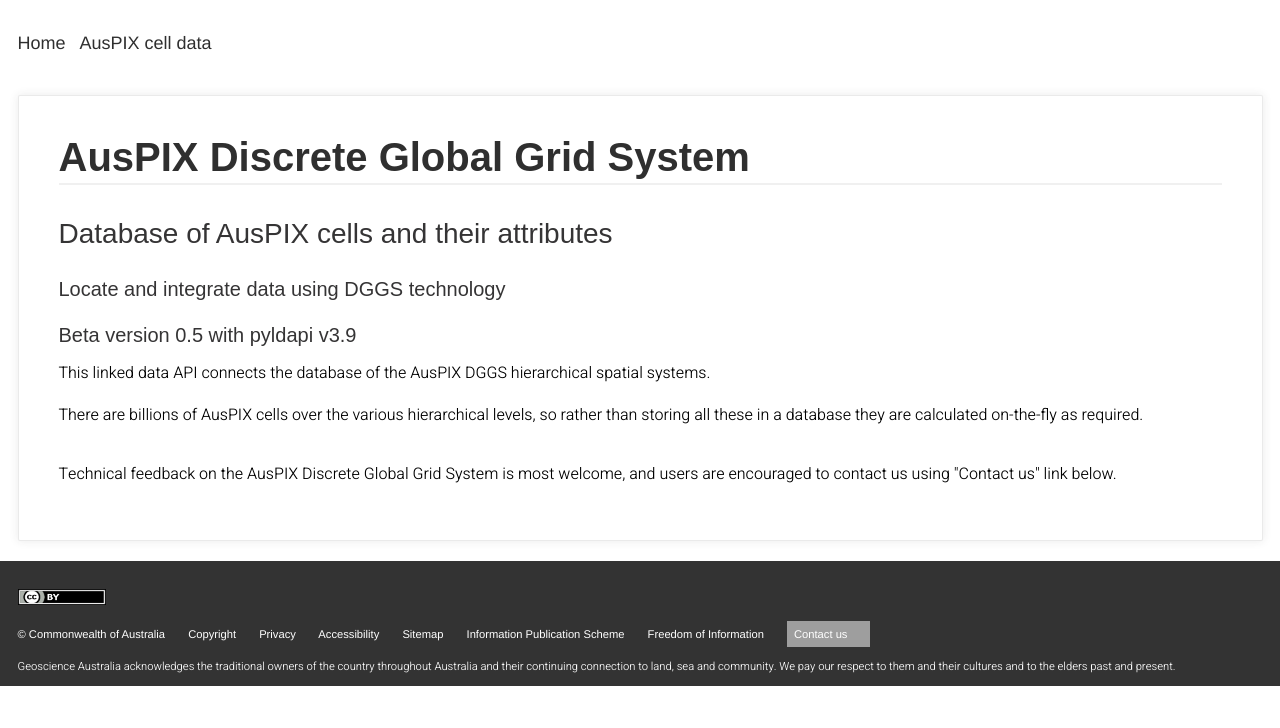
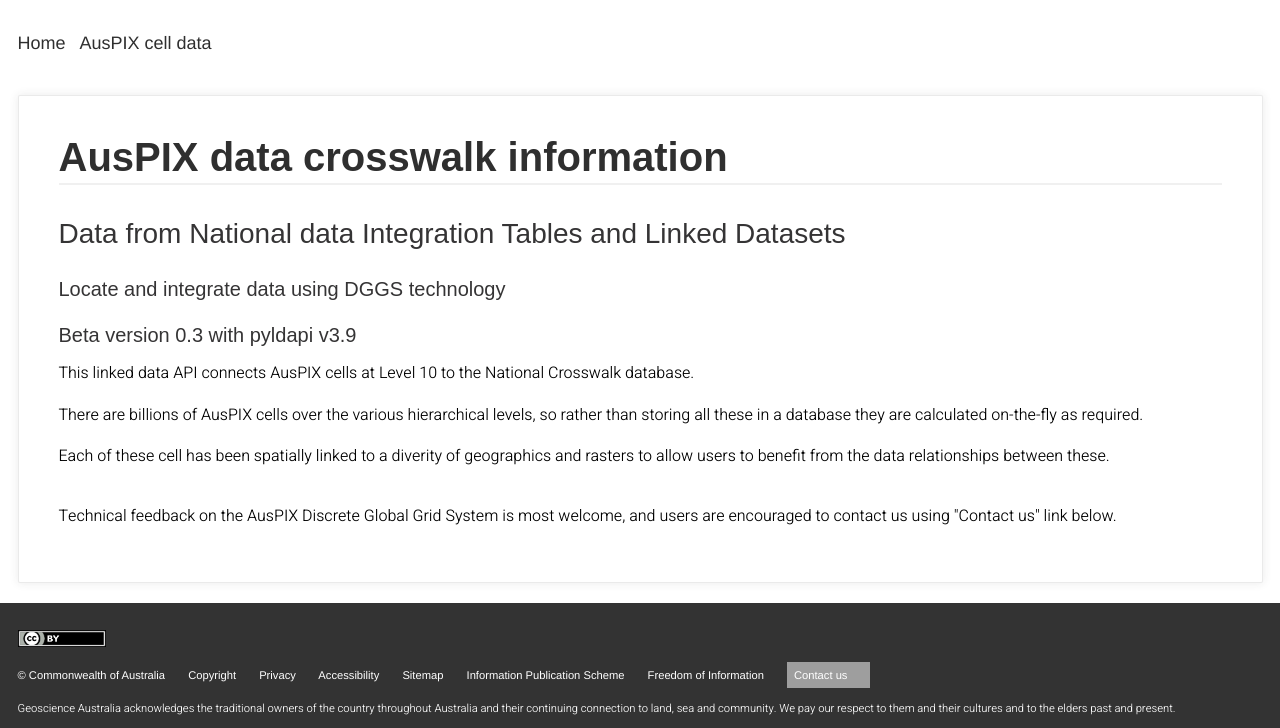
Before and after one commit to GeoscienceAustralia/AusPIX-crosswalk-code, a Python web app: template auspixDGGS/view/templates/home.html in a window 1280 px wide. Shown: the part 134-862 px from the top of the page. Before the commit the page ends 820 px from the top, so only its background shows below. Run offline with Jinja, Linux system fonts and the light colour scheme; the template is opened without the code that fills it, so the values that code supplies are empty; grey boxes are pictures that could not be loaded.

Commit message:
Updated some html files with appropriate text

```diff
--- a/auspixDGGS/view/templates/ausPIX.html
+++ b/auspixDGGS/view/templates/ausPIX.html
@@ -1,16 +1,16 @@
 {% extends "layout.html" -%}
 
 {% block content -%}
-        <h1>AusPIX Discrete Global Grid System</h1>
+        <h1>AusPIX crosswalk data (integrated)</h1>
         <h2>Search for any AusPIX cell </h2>
-        <p>AusPIX cells are hierarchical and are calculated when needed.</p>
+        <p>AusPIX crosswalk relationships are pre-calculated for speed.</p>
 
 
 
         <p></p>
         {% if search_enabled -%}
             <form action="?search=">
-                Enter a cell ID (e.g. R78523) <em>{{ register_item_type_string }}:</em><br>
+                Enter a cell ID (e.g. R7852345672) <em>{{ register_item_type_string }}:</em><br>
                 <input type="text" name="search">
                 <input type="submit" value="Submit">
             </form>
--- a/auspixDGGS/view/templates/home.html
+++ b/auspixDGGS/view/templates/home.html
@@ -1,14 +1,16 @@
 {% extends "layout.html" %}
 
     {% block content %}
-        <h1>AusPIX Discrete Global Grid System</h1>
-        <h2>Database of AusPIX cells and their attributes</h2>
+        <h1>AusPIX data crosswalk information</h1>
+        <h2>Data from National data Integration Tables and Linked Datasets</h2>
         <h3>Locate and integrate data using DGGS technology</h3>
-        <h3>Beta version 0.5 with pyldapi v3.9</h3>
+        <h3>Beta version 0.3 with pyldapi v3.9</h3>
 
-        <p>This linked data API connects the database of the AusPIX DGGS hierarchical spatial systems. </p>
+        <p>This linked data API connects AusPIX cells at Level 10 to the National Crosswalk database. </p>
         <p> There are billions of AusPIX cells over the various hierarchical levels, so rather than storing all these
             in a database they are calculated on-the-fly as required. </p>
+        <p> Each of these cell has been spatially linked to a diverity of geographics and rasters to allow users
+            to benefit from the data relationships between these. </p>
 
         <p> </p>
         <p>Technical feedback on the AusPIX Discrete Global Grid System is most welcome,
```
Also changed, not shown: auspixDGGS/model/dggs_data.py (+9 -6 lines), 1 other file.
